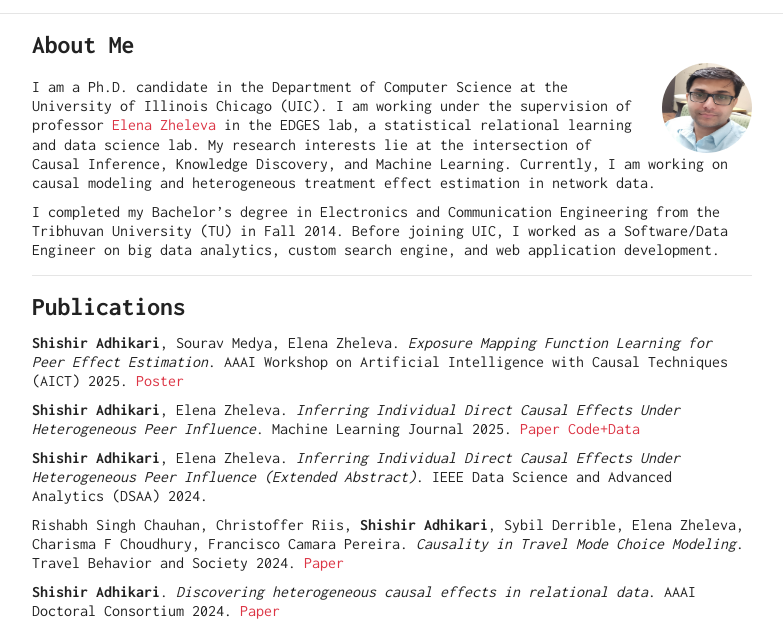
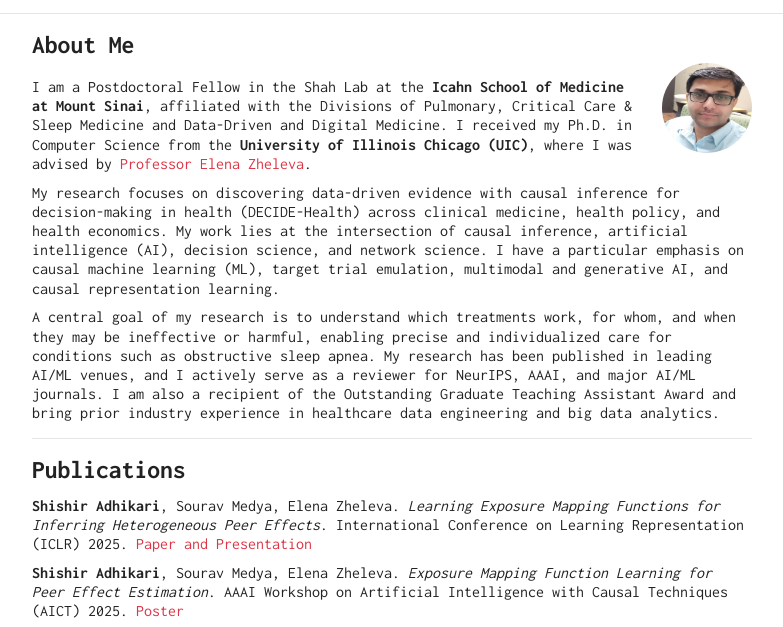
Before and after one commit to shishir-lab/shishir-lab.github.io, a plain HTML site: page index.html in a window 1280 px wide. Shown: the part 99-726 px from the top of the page, without its empty margins (248-1031 px from the left). Drawn offline with nearby package versions, Linux system fonts and the light colour scheme.

Commit message:
Revise About Me section with updated details
Updated personal and research information in the About Me section, including current position and research focus.

```diff
--- a/index.html
+++ b/index.html
@@ -79,11 +79,18 @@
 <p><figure class="avatar"><img src="/shishir.jpg"
          alt="avatar"/>
 </figure>
-
-I am a Ph.D. candidate in the Department of Computer Science at the University of Illinois Chicago (UIC). I am working under the supervision of professor <a href="https://www.cs.uic.edu/~elena/">Elena Zheleva</a> in the EDGES lab, a statistical relational learning and data science lab. My research interests lie at the intersection of Causal Inference, Knowledge Discovery, and Machine Learning. Currently, I am working on causal modeling and heterogeneous treatment effect estimation in network data.</p>
-<p>I completed my Bachelor&rsquo;s degree in Electronics and Communication Engineering from the Tribhuvan University (TU) in Fall 2014. Before joining UIC, I worked as a Software/Data Engineer on big data analytics, custom search engine, and web application development.</p>
+  <p>
+    I am a Postdoctoral Fellow in the Shah Lab at the <strong>Icahn School of Medicine at Mount Sinai</strong>, affiliated with the Divisions of Pulmonary, Critical Care & Sleep Medicine and Data-Driven and Digital Medicine. I received my Ph.D. in Computer Science from the <strong>University of Illinois Chicago (UIC)</strong>, where I was advised by <a href="https://www.cs.uic.edu/~elena/" target="_blank">Professor Elena Zheleva</a>.
+  </p>
+  <p>
+    My research focuses on discovering data-driven evidence with causal inference for decision-making in health (DECIDE-Health) across clinical medicine, health policy, and health economics. My work lies at the intersection of causal inference, artificial intelligence (AI), decision science, and network science. I have a particular emphasis on causal machine learning (ML), target trial emulation, multimodal and generative AI, and causal representation learning.
+  </p>
+  <p>
+    A central goal of my research is to understand which treatments work, for whom, and when they may be ineffective or harmful, enabling precise and individualized care for conditions such as obstructive sleep apnea. My research has been published in leading AI/ML venues, and I actively serve as a reviewer for NeurIPS, AAAI, and major AI/ML journals. I am also a recipient of the Outstanding Graduate Teaching Assistant Award and bring prior industry experience in healthcare data engineering and big data analytics.
+  </p>
 <hr>
 <h2 id="publications">Publications</h2>
+<p><strong>Shishir Adhikari</strong>, Sourav Medya, Elena Zheleva. <em>Learning Exposure Mapping Functions for Inferring Heterogeneous Peer Effects</em>. International Conference on Learning Representation (ICLR) 2025. <a href="https://iclr.cc/virtual/2026/poster/10008601">Paper and Presentation</a></p>
 <p><strong>Shishir Adhikari</strong>, Sourav Medya, Elena Zheleva. <em>Exposure Mapping Function Learning for Peer Effect Estimation</em>. AAAI Workshop on Artificial Intelligence with Causal Techniques (AICT) 2025. <a href="/adhikari-aaai25-aict-poster.pdf">Poster</a></p>
 <p><strong>Shishir Adhikari</strong>, Elena Zheleva. <em>Inferring Individual Direct Causal Effects Under Heterogeneous Peer Influence</em>. Machine Learning Journal 2025. <a href="https://rdcu.be/ecwEa">Paper</a> <a href="https://github.com/edgeslab/IDE-Net">Code+Data</a></p>
 <p><strong>Shishir Adhikari</strong>, Elena Zheleva. <em>Inferring Individual Direct Causal Effects Under Heterogeneous Peer Influence (Extended Abstract)</em>. IEEE Data Science and Advanced Analytics (DSAA) 2024.</p>
@@ -92,7 +99,6 @@
 <p><strong>Shishir Adhikari</strong>, Akshay Uppal, Robin Mermelstein, Tanya Berger-Wolf, Elena Zheleva. <em>Understanding the Dynamics between Vaping and Cannabis Legalization Using Twitter Opinions</em>. AAAI Conference on Web and Social Media (ICWSM) 2021. <a href="https://ojs.aaai.org/index.php/ICWSM/article/download/18037/17840">Paper</a> <a href="/adhikari-icwsm21-poster.pdf">Poster</a> <a href="https://github.com/edgeslab/vaping">Code+Data</a></p>
 <hr>
 <h2 id="preprintsworking-paperstechnical-reports">Preprints/Working papers/Technical reports</h2>
-<p><strong>Shishir Adhikari</strong>, Sourav Medya, Elena Zheleva. <em>Learning Exposure Mapping Functions for Inferring Heterogeneous Peer Effects</em>. Arxiv preprint 2025. (Extended version of AAAI AICT 2025 paper, currently under review) <a href="https://arxiv.org/abs/2503.01722">Paper</a></p>
 <p><strong>Shishir Adhikari</strong>, Guido Muscioni, Mark Shapiro, Plamen Petrov, Elena Zheleva. <em>Heterogeneous Causal Discovery of Repeated Undesirable Health Outcomes</em>. Arxiv 2025 (Under Review). <a href="https://arxiv.org/abs/2503.11477">Paper</a></p>
 <p><strong>Shishir Adhikari</strong>. <em>Causal Structure Learning when Data is not Independent and Identically Distributed (non-IID)</em>. A written critique as partial fulfillment of the requirements for Ph.D. qualifier examination 2020. <a href="/shishir_wcp20.pdf">PDF</a></p>
 <hr>
```
